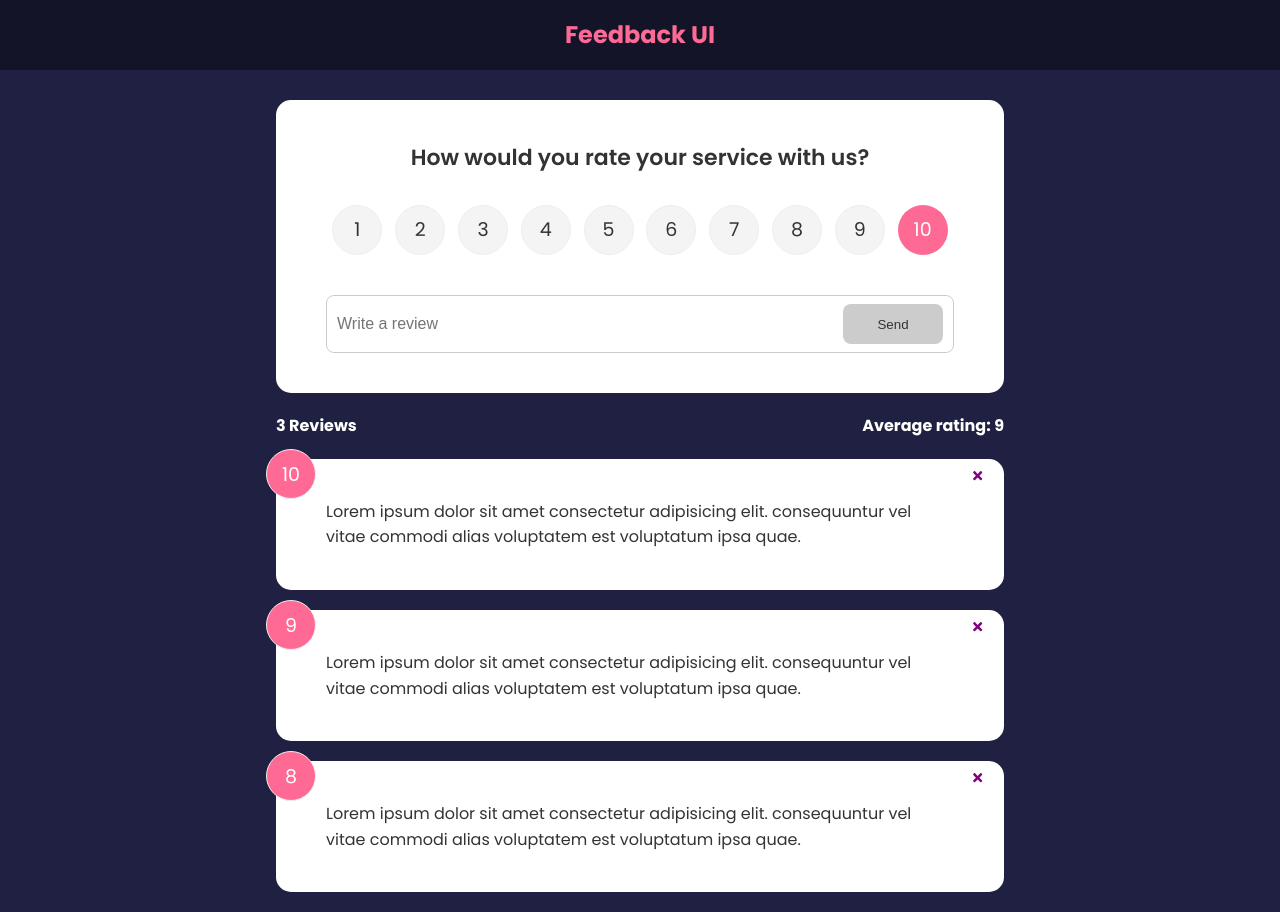
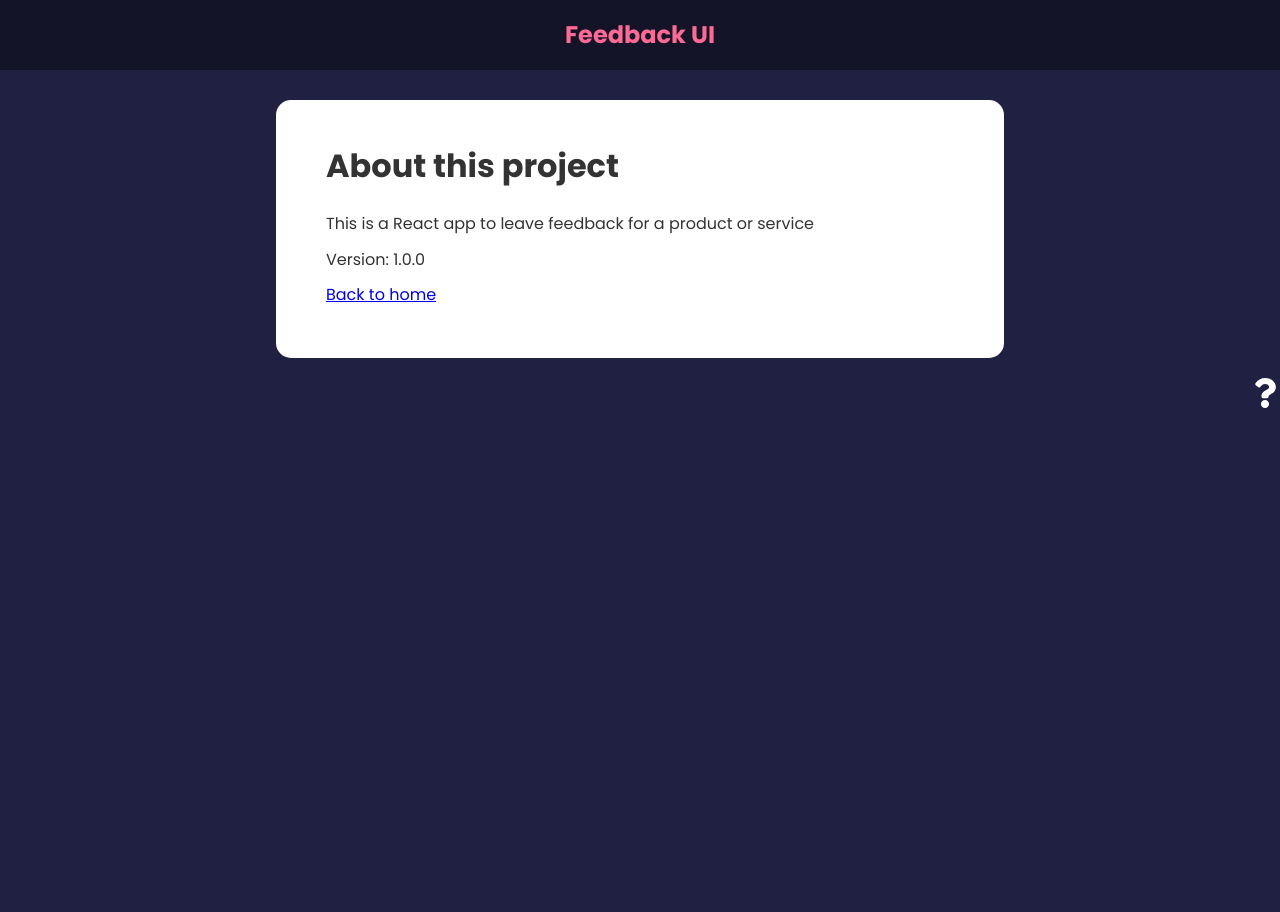
Before and after one commit to jeanjoaquim/feedback-app, a React (Create React App) app: page /about in a window 1280 px wide. After the commit the page ends 800 px from the top, so only its background shows below. Built offline with nearby package versions, Linux system fonts and the light colour scheme.

Commit message:
adds form submit and router

```diff
--- a/package.json
+++ b/package.json
@@ -6,10 +6,13 @@
     "@testing-library/jest-dom": "^5.17.0",
     "@testing-library/react": "^13.4.0",
     "@testing-library/user-event": "^13.5.0",
+    "framer-motion": "^4.1.17",
     "react": "^18.3.1",
     "react-dom": "^18.3.1",
     "react-icons": "^5.3.0",
+    "react-router-dom": "^6.27.0",
     "react-scripts": "5.0.1",
+    "uuid": "^11.0.2",
     "web-vitals": "^2.1.4"
   },
   "scripts": {
--- a/src/App.js
+++ b/src/App.js
@@ -1,9 +1,13 @@
 import { useState } from 'react';
+import { v4 as uuidv4 } from 'uuid';
+import { BrowserRouter as Router, Route, Routes } from 'react-router-dom';
 import Header from "./components/Header";
 import FeedbackForm from "./components/FeedbackForm";
 import FeedbackList from "./components/FeedbackList";
 import FeedbackData from "./data/FeedbackData";
 import FeedbackStats from './components/FeedbackStats';
+import AboutIconLink from './components/AboutIconLink';
+import AboutPage from './pages/AboutPage';
 
 export default function App() {
 
@@ -15,14 +19,32 @@
         }
     }
 
+    const addFeedback = (newFeedback) => {
+
+        newFeedback.id = uuidv4();
+        setFeedback([newFeedback, ...feedback])
+
+    }
+
     return (
-        <>
+        <Router>
             <Header text="Feedback UI" />
             <div className="container">
-                <FeedbackForm />
-                <FeedbackStats feedback={feedback} />
-                <FeedbackList feedback={feedback} handleDelete={deleteFeedback} />
+                <Routes>
+                    <Route exact path="/" element={
+                        <>
+                            <FeedbackForm handleAdd={addFeedback}/>
+                            <FeedbackStats feedback={feedback} />
+                            <FeedbackList feedback={feedback} handleDelete={deleteFeedback} />
+                        </>
+                    }></Route>
+
+                    <Route path='/about' element={
+                        <AboutPage/>
+                    }></Route>
+                </Routes>
             </div>
-        </>
+            <AboutIconLink />
+        </Router>
     )
 }
--- /dev/null
+++ b/src/components/AboutIconLink.jsx
@@ -0,0 +1,12 @@
+import { FaQuestion } from 'react-icons/fa';
+import { Link } from 'react-router-dom';
+
+export default function AboutIconLink() {
+    return(
+        <div className='about-link'>
+            <Link to={{pathname: '/about', search: '?sort=name', hash: '#hello'}}>
+                 <FaQuestion size={30}/>
+            </Link>
+        </div>
+    )
+}
--- a/src/components/FeedbackForm.jsx
+++ b/src/components/FeedbackForm.jsx
@@ -3,7 +3,7 @@
 import Button from "./shared/Button";
 import { useState } from "react";
 
-export default function FeedbackForm() {
+export default function FeedbackForm({ handleAdd }) {
 
     const [text, setText] = useState("");
     const [rating, setRating] = useState(10);
@@ -26,9 +26,20 @@
         setText(e.target.value);
     }
 
+    const handleSubmit = (e) => {
+        e.preventDefault();
+
+        const newFeedback = {
+            text: text,
+            rating: rating,
+        }
+
+        handleAdd(newFeedback)
+    }
+
     return(
         <Card>
-            <form>
+            <form onSubmit={handleSubmit}>
                 <h2>How would you rate your service with us?</h2>
                 <RatingSelect select={(rating) => setRating(rating)}/>
                 <div className="input-group">
--- a/src/components/FeedbackList.jsx
+++ b/src/components/FeedbackList.jsx
@@ -1,3 +1,4 @@
+import { motion, AnimatePresence } from 'framer-motion';
 import FeedbackItem from "./FeedbackItem";
 import PropTypes from "prop-types";
 
@@ -9,13 +10,27 @@
 
     return (
         <div className="feedback-list">
-            {
-                feedback.map((item) => (
-                    <FeedbackItem key={item.id} item={item} handleDelete={handleDelete} />
-                ))
-            }
+            <AnimatePresence>
+                {
+                    feedback.map((item) => (
+                        <motion.div key={item.id} initial={{opacity: 0}} animate={{opacity: 1}} exit={{opacity: 0}}>
+                            <FeedbackItem key={item.id} item={item} handleDelete={handleDelete} />
+                        </motion.div>
+                    ))
+                }
+            </AnimatePresence>
         </div>
     )
+
+    // return (
+    //     <div className="feedback-list">
+    //         {
+    //             feedback.map((item) => (
+    //                 <FeedbackItem key={item.id} item={item} handleDelete={handleDelete} />
+    //             ))
+    //         }
+    //     </div>
+    // )
 }
 
 FeedbackList.propTypes = {
--- /dev/null
+++ b/src/pages/AboutPage.jsx
@@ -0,0 +1,17 @@
+import Card from "../components/shared/Card";
+import { Link } from "react-router-dom";
+
+export default function AboutPage() {
+    return(
+        <Card>
+            <div className="about">
+                <h1>About this project</h1>
+                <p>This is a React app to leave feedback for a product or service</p>
+                <p>Version: 1.0.0</p>
+                <p>
+                    <Link to='/'>Back to home</Link>
+                </p>
+            </div>
+        </Card>
+    )
+}
```
Also changed, not shown: 1 other file (tests, documents, lock files or other folders).
